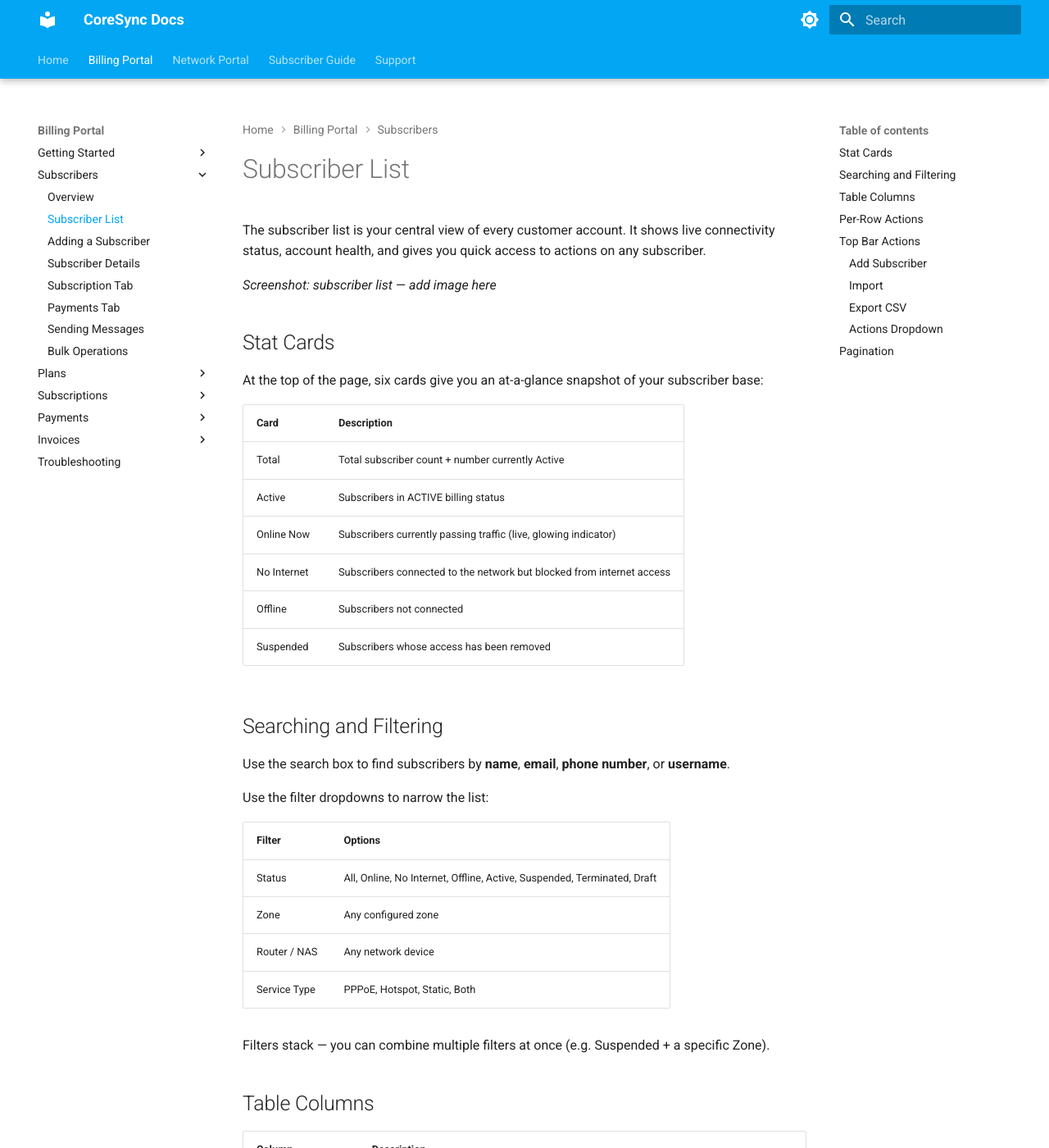
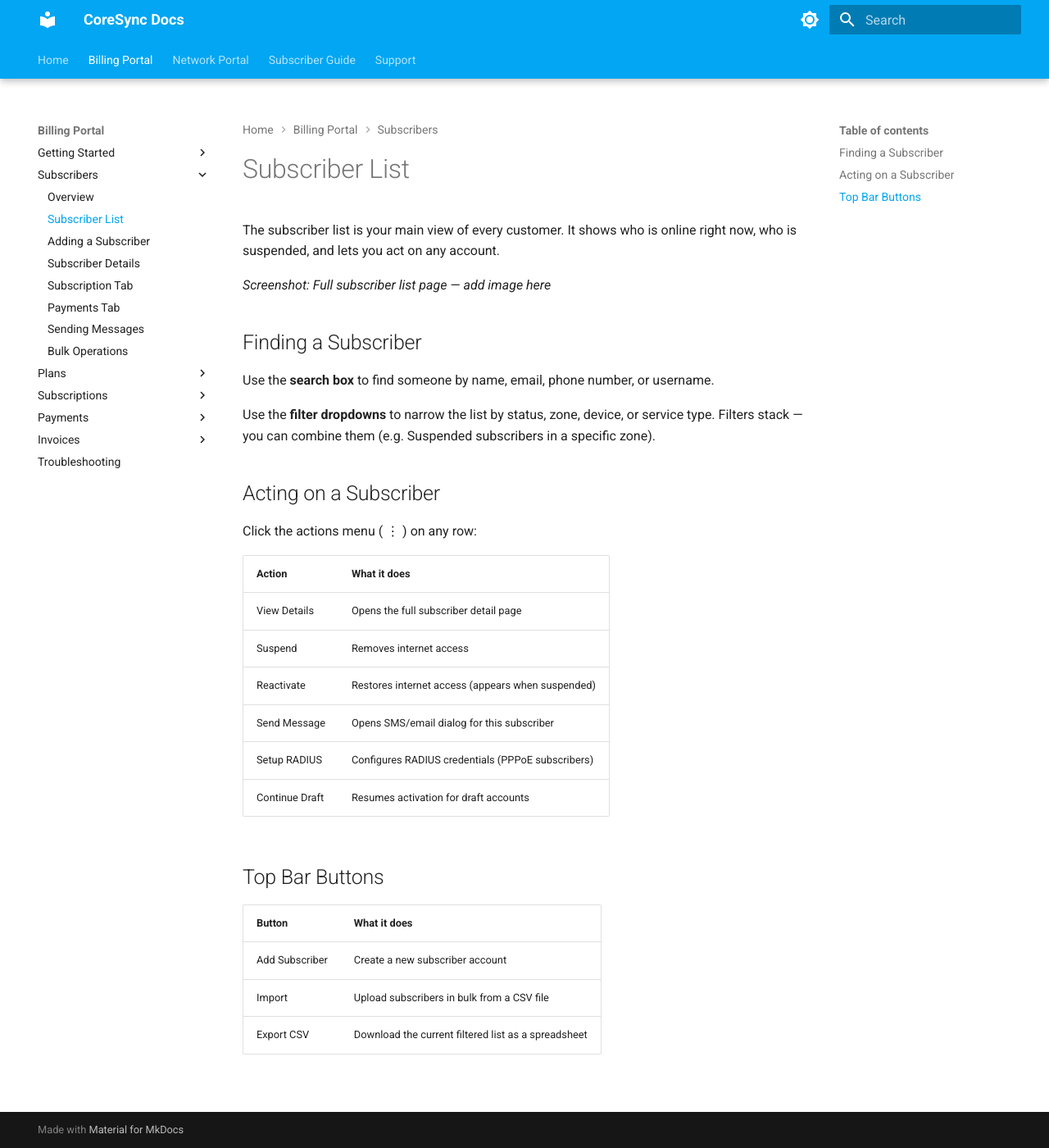
Before and after one commit to albertejuku/avitech-docs, an MkDocs documentation site: the page built from docs/subscribers/list.md, in a window 1280 px wide and 1400 px high. Shown: the whole window at 82% size. Built offline with MkDocs 1.6.1 and Material for MkDocs 9.7.7, drawn with Linux system fonts in a browser that asks for light colours; some of the changed text lies outside the part shown.

Commit message:
refactor: simplify subscriber list — cut columns table, pagination, action details. Action-focused only.
Co-Authored-By: Claude <noreply@anthropic.com>

```diff
--- a/docs/subscribers/list.md
+++ b/docs/subscribers/list.md
@@ -1,89 +1,32 @@
 # Subscriber List
 
-The subscriber list is your central view of every customer account. It shows live connectivity status, account health, and gives you quick access to actions on any subscriber.
+The subscriber list is your main view of every customer. It shows who is online right now, who is suspended, and lets you act on any account.
 
-*Screenshot: subscriber list — add image here*
+*Screenshot: Full subscriber list page — add image here*
 
-## Stat Cards
+## Finding a Subscriber
 
-At the top of the page, six cards give you an at-a-glance snapshot of your subscriber base:
+Use the **search box** to find someone by name, email, phone number, or username.
 
-| Card | Description |
+Use the **filter dropdowns** to narrow the list by status, zone, device, or service type. Filters stack — you can combine them (e.g. Suspended subscribers in a specific zone).
+
+## Acting on a Subscriber
+
+Click the actions menu ( ⋮ ) on any row:
+
+| Action | What it does |
 |---|---|
-| Total | Total subscriber count + number currently Active |
-| Active | Subscribers in ACTIVE billing status |
-| Online Now | Subscribers currently passing traffic (live, glowing indicator) |
-| No Internet | Subscribers connected to the network but blocked from internet access |
-| Offline | Subscribers not connected |
-| Suspended | Subscribers whose access has been removed |
+| View Details | Opens the full subscriber detail page |
+| Suspend | Removes internet access |
+| Reactivate | Restores internet access (appears when suspended) |
+| Send Message | Opens SMS/email dialog for this subscriber |
+| Setup RADIUS | Configures RADIUS credentials (PPPoE subscribers) |
+| Continue Draft | Resumes activation for draft accounts |
 
-## Searching and Filtering
+## Top Bar Buttons
 
-Use the search box to find subscribers by **name**, **email**, **phone number**, or **username**.
-
-Use the filter dropdowns to narrow the list:
-
-| Filter | Options |
+| Button | What it does |
 |---|---|
-| Status | All, Online, No Internet, Offline, Active, Suspended, Terminated, Draft |
-| Zone | Any configured zone |
-| Router / NAS | Any network device |
-| Service Type | PPPoE, Hotspot, Static, Both |
-
-Filters stack — you can combine multiple filters at once (e.g. Suspended + a specific Zone).
-
-## Table Columns
-
-| Column | Description |
-|---|---|
-| Account # | Unique account number in monospace format |
-| Name | Full name with a colored dot showing live online status (green = online, amber = no internet, gray = offline) |
-| Username / Account | RADIUS username or hotspot account |
-| IP Address | Shown for Static service type subscribers |
-| Email | Contact email |
-| Phone | Contact phone number |
-| Type | Residential, Business, or Corporate |
-| Zone | The network zone the subscriber belongs to |
-| Status | Billing status chip (Active, Suspended, Terminated, Draft) |
-| Connection | Online/Offline/No Internet with last-seen timestamp |
-| MTD Usage | Month-to-date download usage with breakdown |
-| Created | Account creation date |
-| Actions | Per-row action menu |
-
-## Per-Row Actions
-
-Click the actions menu ( ⋮ ) on any row to access:
-
-| Action | When Available | What it Does |
-|---|---|---|
-| View Details | Always | Opens the full subscriber detail page |
-| Setup RADIUS | PPPoE subscribers | Configures RADIUS authentication credentials |
-| Continue Draft | Status = DRAFT | Resumes account activation flow |
-| Suspend | Status = ACTIVE | Removes internet access, status becomes SUSPENDED |
-| Reactivate | Status = SUSPENDED | Restores internet access, status becomes ACTIVE |
-| Send Message | Always | Opens SMS/email dialog for this subscriber |
-
-## Top Bar Actions
-
-### Add Subscriber
-Opens the new subscriber creation dialog. See [Adding a Subscriber](creating.md) for full details.
-
-### Import
-Import subscribers in bulk from a CSV file. The portal validates the format before importing.
-
-### Export CSV
-Downloads the current filtered list as a CSV file. The export respects all active filters — if you have filtered to a specific zone, only that zone's subscribers are exported.
-
-### Actions Dropdown
-
-| Action | Description |
-|---|---|
-| Push Static to Router | Provisions static IP assignments to the relevant network devices for all Static subscribers |
-| Extend Subscriptions | Opens the bulk extension dialog — extend subscription end dates for a filtered group of subscribers |
-
-## Pagination
-
-The list supports server-side pagination. Use the rows-per-page selector at the bottom to show **25**, **50**, or **100** subscribers per page.
-
-!!! tip
-    Use the **Export CSV** button with active filters to get a targeted list — for example, all Suspended subscribers in a specific zone.
+| Add Subscriber | Create a new subscriber account |
+| Import | Upload subscribers in bulk from a CSV file |
+| Export CSV | Download the current filtered list as a spreadsheet |
```
